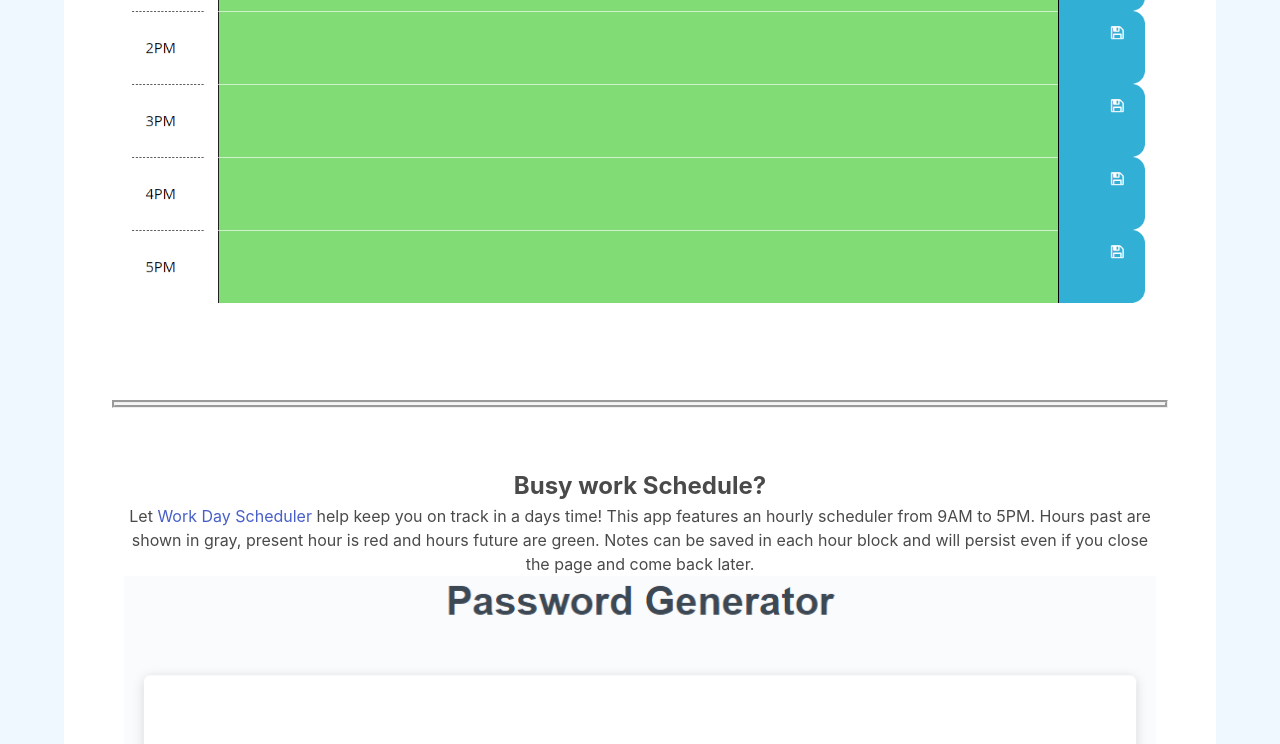
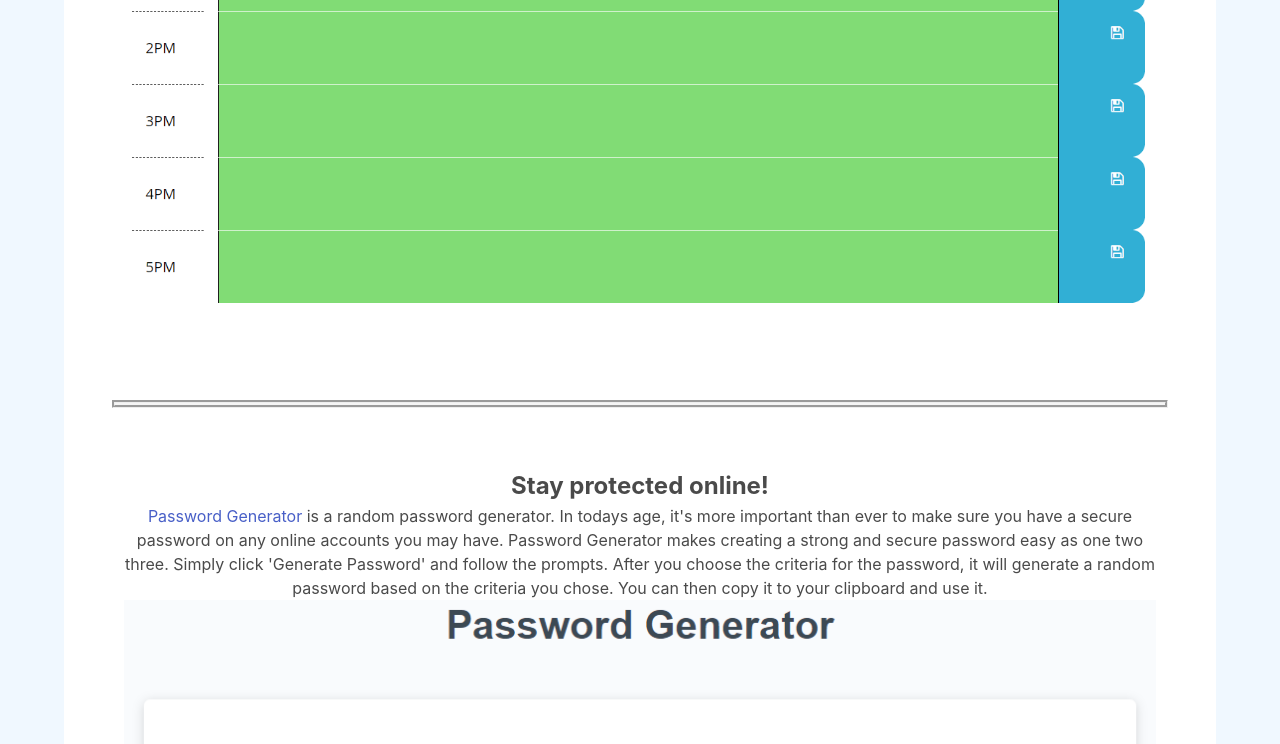
Before and after one commit to MerlinRock/PortfolioBootstrap, a plain HTML site: page portfolio.html in a window 1280 px wide. Shown: the part 1815-2559 px from the top of the page. Drawn offline with nearby package versions, Linux system fonts and the light colour scheme.

Commit message:
Updated html on portfolio sheet

```diff
--- a/portfolio.html
+++ b/portfolio.html
@@ -65,7 +65,7 @@
     <hr><br>
 
     <section class="column has-text-centered">
-      <p class="is-size-4 has-text-weight-bold">Busy work Schedule?</p>
+      <p class="is-size-4 has-text-weight-bold">Busy work schedule?</p>
       <p>Let
         <a href="https://merlinrock.github.io/Work-Day-Scheduler/" target="_blank" class="is-size-6">Work Day Scheduler</a>
         help keep you on track in a days time! This app features an hourly scheduler from 9AM to 5PM. Hours past are
@@ -80,12 +80,14 @@
     <hr><br>
 
     <section class="column has-text-centered">
-      <p class="is-size-4 has-text-weight-bold">Busy work Schedule?</p>
-      <p>Let
-        <a href="https://merlinrock.github.io/Password-Generator/" target="_blank" class="is-size-6">Work Day Scheduler</a>
-        help keep you on track in a days time! This app features an hourly scheduler from 9AM to 5PM. Hours past are
-        shown in gray, present hour is red and hours future are green. Notes can be saved in each hour block and will
-        persist even if you close the page and come back later.
+      <p class="is-size-4 has-text-weight-bold">Stay protected online!</p>
+      <p>
+        <a href="https://merlinrock.github.io/Password-Generator/" target="_blank" class="is-size-6">Password Generator</a>
+        is a random password generator. In todays age, it's more important than ever to make sure you have a secure
+        password on any online accounts you may have. Password Generator makes creating a strong and secure password
+        easy as one two three. Simply click 'Generate Password' and follow the prompts. After you choose the criteria
+        for the password, it will generate a random password based on the criteria you chose. You can then copy it to your
+        clipboard and use it.
       </p>
       <a href="https://merlinrock.github.io/Password-Generator/" target="_blank">
         <img src="./Assets/images/password-generator.png" alt="Image of password generator landing page" >
```
